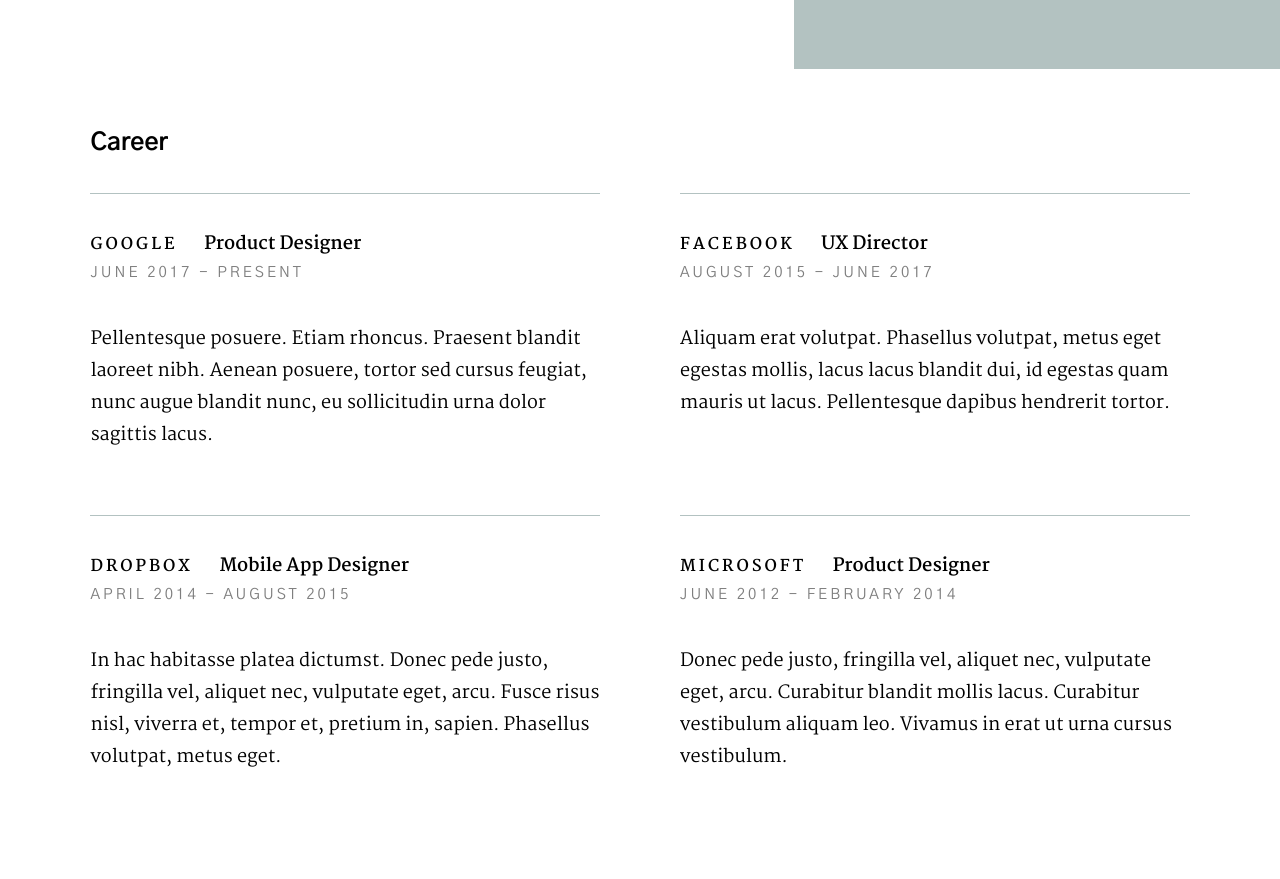
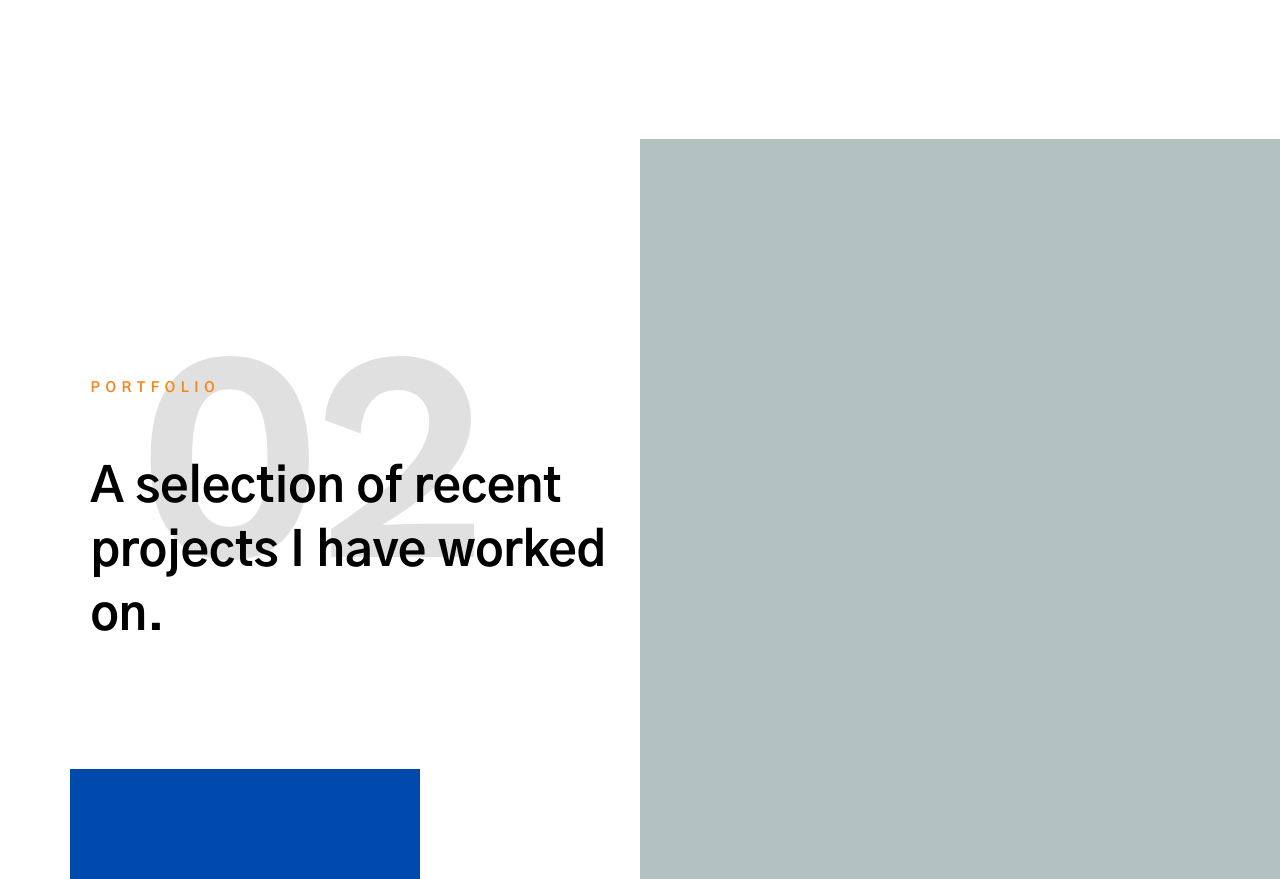
Before and after one commit to JamesDoane/JamesDoane.github.io, a plain HTML site: page index.html in a window 1280 px wide. Shown: the part 1921-2800 px from the top of the page. Drawn offline with nearby package versions, Linux system fonts and the light colour scheme.

Commit message:
adding new styles

```diff
--- a/index.html
+++ b/index.html
@@ -83,21 +83,18 @@
             <div class="column large-full">
 
                 <h1>
-                Hello, I'm John Doe, <br>
-                a frontend developer <br>
-                & designer currently <br>
-                based somewhere.
+                Hello, I'm James Doane, <br>
+                a Python developer <br>
+                 currently based in Texas.
+
                 </h1>
 
                 <ul class="hero-social">
                     <li>
-                        <a href="#0" title="">Twitter</a>
+                        <a href="https://github.com/JamesDoane" title="">GitHub</a>
                     </li>
                     <li>
-                        <a href="#0" title="">Behance</a>
-                    </li>
-                    <li>
-                        <a href="#0" title="">Dribbble</a>
+                        <a href="https://www.linkedin.com/in/james-doane/" title="">LinkedIn</a>
                     </li>
                 </ul> <!-- end hero-social -->
 
@@ -138,12 +135,8 @@
                     <h3 data-aos="fade-up">Profile</h3>
 
                     <p data-aos="fade-up">
-                    In consectetuer turpis ut velit. Praesent metus tellus, elementum eu, semper a, adipiscing nec, purus.
-                    Vestibulum ante ipsum primis in faucibus orci luctus et ultrices posuere cubilia Curae; In ac dui quis
-                    mi consectetuer lacinia. Fusce neque. Curabitur nisi. Suspendisse nisl elit, rhoncus eget, elementum ac,
-                    condimentum eget, diam. Phasellus magna. Duis arcu tortor, suscipit eget, imperdiet nec, imperdiet iaculis,
-                    ipsum. Maecenas egestas arcu quis ligula mattis placerat. Suspendisse pulvinar, augue ac venenatis condimentum,
-                    sem libero volutpat nibh, nec pellentesque velit pede quis nunc.
+                    Ever since I was a child I've been fascinated by computers and the internet. Now that I'm all grown up(kinda)
+                    I've translated that fascination into obsession. I work with Python to develop apps that I hope users find great value in.
                     </p>
 
                 </div>
@@ -151,94 +144,7 @@
 
         </div> <!-- end s-about__section--profile -->
 
-        <div class="s-about__section">
 
-            <div class="row">
-                <div class="column">
-                    <h3 data-aos="fade-up">Career</h3>
-                </div>
-            </div>
-
-            <div class="row block-large-1-2 block-900-full work-positions">
-
-                <div class="column" data-aos="fade-up">
-                    <div class="position">
-                        <div class="position__header">
-                            <h6>
-                                <span class="position__co">Google</span>
-                                <span class="position__pos">Product Designer</span>
-                            </h6>
-                            <div class="position__timeframe">
-                                June 2017 - Present
-                            </div>
-                        </div>
-
-                        <p>
-                        Pellentesque posuere. Etiam rhoncus. Praesent blandit laoreet nibh.
-                        Aenean posuere, tortor sed cursus feugiat, nunc augue blandit nunc,
-                        eu sollicitudin urna dolor sagittis lacus.
-                        </p>
-                    </div>
-                </div> <!-- end column -->
-                <div class="column" data-aos="fade-up">
-                    <div class="position">
-                        <div class="position__header">
-                            <h6>
-                                <span class="position__co">Facebook</span>
-                                <span class="position__pos">UX Director</span>
-                            </h6>
-                            <div class="position__timeframe">
-                                August 2015 - June 2017
-                            </div>
-                        </div>
-
-                        <p>
-                        Aliquam erat volutpat. Phasellus volutpat, metus eget egestas mollis,
-                        lacus lacus blandit dui, id egestas quam mauris ut lacus. Pellentesque
-                        dapibus hendrerit tortor.
-                        </p>
-                    </div>
-                </div> <!-- end column -->
-                <div class="column" data-aos="fade-up">
-                    <div class="position">
-                        <div class="position__header">
-                            <h6>
-                                <span class="position__co">Dropbox</span>
-                                <span class="position__pos">Mobile App Designer</span>
-                            </h6>
-                            <div class="position__timeframe">
-                                April 2014 - August 2015
-                            </div>
-                        </div>
-
-                        <p>
-                        In hac habitasse platea dictumst. Donec pede justo, fringilla vel, aliquet nec,
-                        vulputate eget, arcu. Fusce risus nisl, viverra et, tempor et, pretium in, sapien.
-                        Phasellus volutpat, metus eget.
-                        </p>
-                    </div>
-                </div> <!-- end column -->
-                <div class="column" data-aos="fade-up">
-                    <div class="position">
-                        <div class="position__header">
-                            <h6>
-                                <span class="position__co">Microsoft</span>
-                                <span class="position__pos">Product Designer</span>
-                            </h6>
-                            <div class="position__timeframe">
-                                June 2012 - February 2014
-                            </div>
-                        </div>
-
-                        <p>
-                        Donec pede justo, fringilla vel, aliquet nec, vulputate eget, arcu.
-                        Curabitur blandit mollis lacus. Curabitur vestibulum aliquam leo.
-                        Vivamus in erat ut urna cursus vestibulum.
-                        </p>
-                    </div>
-                </div> <!-- end column -->
-
-            </div> <!-- work positions -->
 
         </div> <!-- end s-about__section -->
 
@@ -266,18 +172,18 @@
             <div class="column" data-aos="fade-up">
                 <div class="folio-item">
                     <div class="folio-item__thumb">
-                        <a class="folio-item__thumb-link" href="images/portfolio/gallery/g-windows-in-the-city.jpg" title="Windows in The City" data-size="1050x700">
-                            <img src="images/portfolio/windows-in-the-city.jpg"
-                                 srcset="images/portfolio/windows-in-the-city.jpg 1x, images/portfolio/windows-in-the-city@2x.jpg 2x" alt="">
+                        <a class="folio-item__thumb-link" href="images/portfolio/alljobs.png" title="Windows in The City" data-size="1050x700">
+                            <img src="images/portfolio/alljobs.png"
+                                 srcset="images/portfolio/alljobs.png 1x, images/portfolio/alljobs.png 2x" alt="">
                         </a>
                     </div>
                     <div class="folio-item__info">
-                        <div class="folio-item__cat">Branding</div>
-                        <h4 class="folio-item__title">Windows in The City</h4>
+                        <div class="folio-item__cat">Website</div>
+                        <h4 class="folio-item__title">alljobs</h4>
                     </div>
-                    <a href="https://www.behance.net/" title="Project Link" class="folio-item__project-link">Project Link</a>
+                    <a href="https://alljobsearch.herokuapp.com" title="Project Link" class="folio-item__project-link">Project Link</a>
                     <div class="folio-item__caption">
-                        <p>Vero molestiae sed aut natus excepturi. Et tempora numquam. Temporibus iusto quo.Unde dolorem corrupti neque nisi.</p>
+                        <p></p>
                     </div>
                 </div>
             </div> <!-- end column -->
```
Also changed, not shown: images/portfolio/alljobs.png (added).
